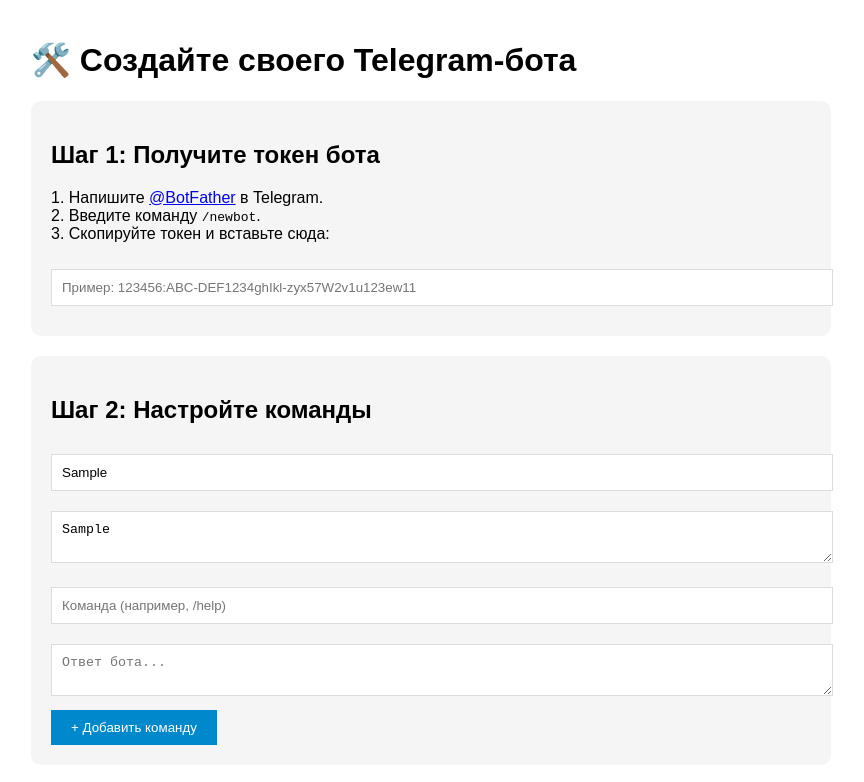
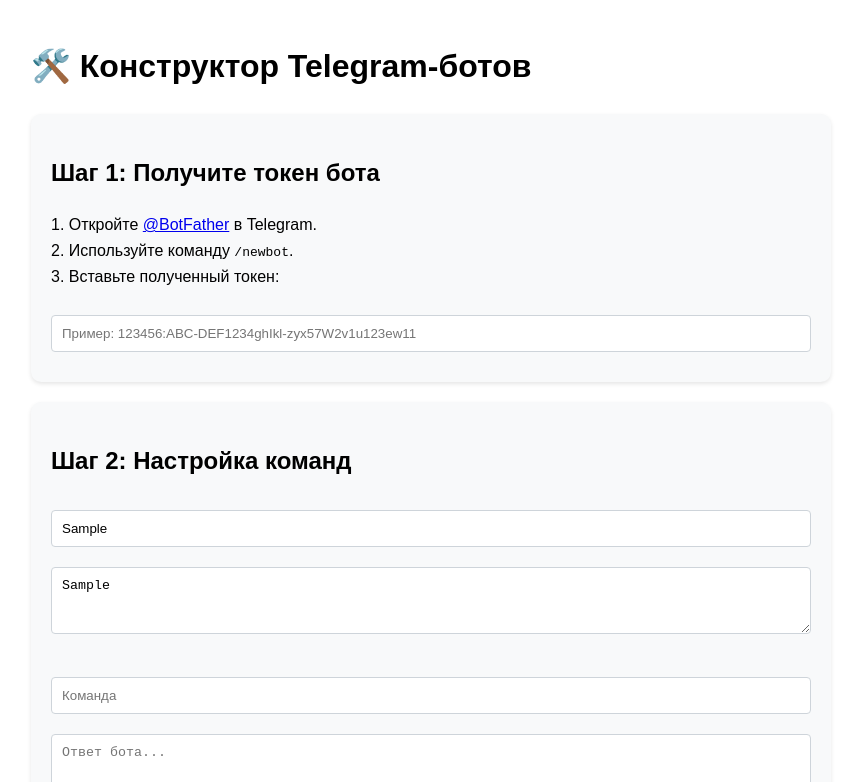
Before and after one commit to DonDonDanon/my-bot-builder, a plain HTML site: page index.html in a window 1280 px wide. Both pictures are taken after typing "Sample", "Sample" into the empty fields and a click on the button "+ Добавить команду". Shown: the top 782 px of the page, without its empty margins (209-1073 px from the left). Drawn offline with Linux system fonts and the light colour scheme.

Commit message:
Update index.html

```diff
--- a/index.html
+++ b/index.html
@@ -1,6 +1,8 @@
 <!DOCTYPE html>
-<html>
+<html lang="ru">
 <head>
+    <meta charset="UTF-8">
+    <meta name="viewport" content="width=device-width, initial-scale=1.0">
     <title>Бесплатный конструктор Telegram-ботов</title>
     <style>
         body {
@@ -8,54 +10,72 @@
             max-width: 800px;
             margin: 0 auto;
             padding: 20px;
+            line-height: 1.6;
         }
         .step {
-            background: #f5f5f5;
+            background: #f8f9fa;
             padding: 20px;
             border-radius: 10px;
             margin-bottom: 20px;
+            box-shadow: 0 2px 4px rgba(0,0,0,0.1);
         }
         input, textarea {
             width: 100%;
             padding: 10px;
             margin: 10px 0;
-            border: 1px solid #ddd;
+            border: 1px solid #ced4da;
+            border-radius: 4px;
+            box-sizing: border-box;
         }
         button {
-            background: #0088cc;
+            background: #007bff;
             color: white;
             border: none;
-            padding: 10px 20px;
+            padding: 12px 24px;
+            border-radius: 4px;
             cursor: pointer;
+            font-size: 16px;
+            transition: background 0.3s;
+        }
+        button:hover {
+            background: #0056b3;
+        }
+        .command {
+            margin-bottom: 15px;
+        }
+        #status {
+            margin-top: 10px;
+            color: #28a745;
+            font-weight: bold;
         }
     </style>
 </head>
 <body>
-    <h1>🛠️ Создайте своего Telegram-бота</h1>
+    <h1>🛠️ Конструктор Telegram-ботов</h1>
 
     <div class="step">
         <h2>Шаг 1: Получите токен бота</h2>
         <p>
-            1. Напишите <a href="https://t.me/BotFather" target="_blank">@BotFather</a> в Telegram.<br>
-            2. Введите команду <code>/newbot</code>.<br>
-            3. Скопируйте токен и вставьте сюда:
+            1. Откройте <a href="https://t.me/BotFather" target="_blank">@BotFather</a> в Telegram.<br>
+            2. Используйте команду <code>/newbot</code>.<br>
+            3. Вставьте полученный токен:
         </p>
         <input type="text" id="token" placeholder="Пример: 123456:ABC-DEF1234ghIkl-zyx57W2v1u123ew11">
     </div>
 
     <div class="step">
-        <h2>Шаг 2: Настройте команды</h2>
+        <h2>Шаг 2: Настройка команд</h2>
         <div id="commands">
             <div class="command">
                 <input type="text" placeholder="Команда (например, /start)" class="command-trigger">
-                <textarea placeholder="Ответ бота..." class="command-response"></textarea>
+                <textarea placeholder="Ответ бота..." class="command-response" rows="3"></textarea>
             </div>
         </div>
         <button onclick="addCommand()">+ Добавить команду</button>
     </div>
 
     <div class="step">
-        <h2>Шаг 3: Запустите бота!</h2>
+        <h2>Шаг 3: Активация</h2>
         <button onclick="saveBot()">🚀 Создать бота</button>
         <p id="status"></p>
     </div>
@@ -66,15 +86,22 @@
             const newCommand = document.createElement('div');
             newCommand.className = 'command';
             newCommand.innerHTML = `
-                <input type="text" placeholder="Команда (например, /help)" class="command-trigger">
-                <textarea placeholder="Ответ бота..." class="command-response"></textarea>
+                <input type="text" placeholder="Команда" class="command-trigger">
+                <textarea placeholder="Ответ бота..." class="command-response" rows="3"></textarea>
             `;
             document.getElementById('commands').appendChild(newCommand);
         }
 
-        // Заглушка для сохранения (реальную логику добавим позже)
+        // Заглушка для сохранения
         function saveBot() {
-            document.getElementById('status').textContent = "⚠️ Функционал в разработке...";
+            const statusElement = document.getElementById('status');
+            statusElement.textContent = "⏳ Функционал в разработке...";
+            statusElement.style.color = "#ffc107";
+
+            // Очистка через 3 секунды
+            setTimeout(() => {
+                statusElement.textContent = "";
+            }, 3000);
         }
     </script>
 </body>
```
